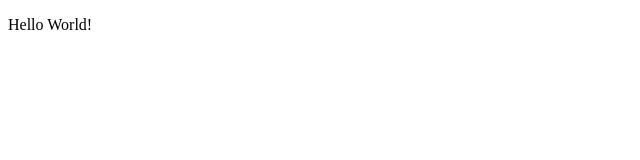
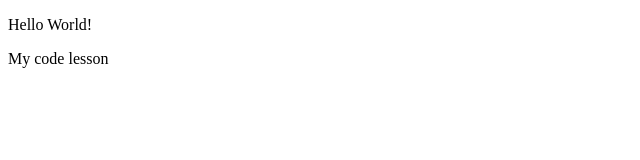
Before and after one commit to bilos03/lanre-m, a plain HTML site: page index.html in a window 1280 px wide. Shown: the full height of the page, 0-640 px from the left. Drawn offline with Linux system fonts and the light colour scheme.

Commit message:
Added second paragraph

```diff
--- a/index.html
+++ b/index.html
@@ -18,6 +18,7 @@
         You are using an <strong>outdated</strong> browser. Please
         <a href="#">upgrade your browser</a> to improve your experience.       <p!endif]-->
     <p>Hello World!</p>
+    <p>My code lesson</p>
     <script src="" async defer></script>
   </body>
 </html>
```
